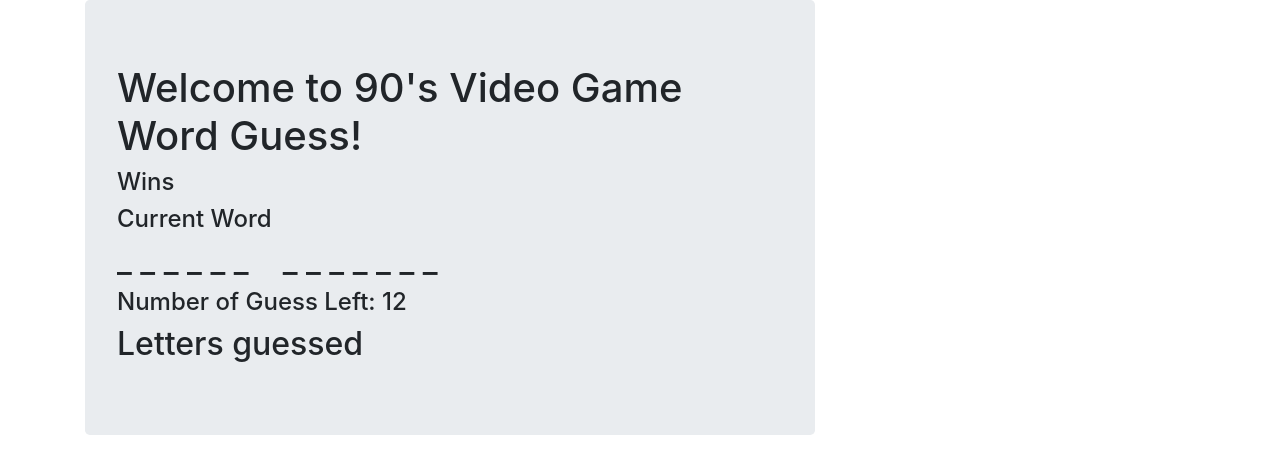
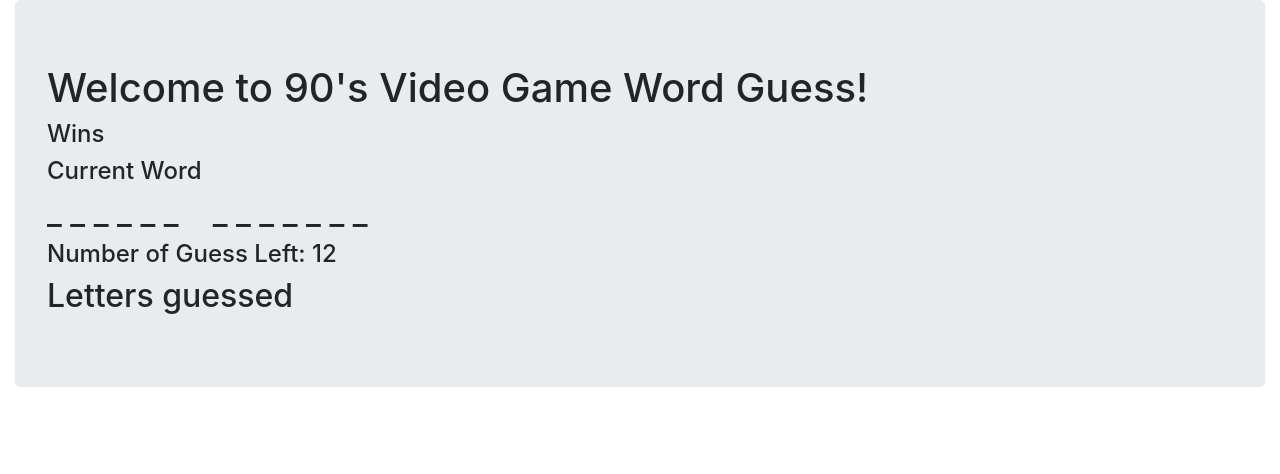
Before and after one commit to astrommen/Word-Guess-Game, a plain HTML site: page index.html in a window 1280 px wide. Drawn offline with nearby package versions, Linux system fonts and the light colour scheme.

Commit message:
changed to container-fluid & disabled row and col

```diff
--- a/index.html
+++ b/index.html
@@ -16,9 +16,9 @@
   </head>
 
   <body>
-    <div class="container">
-      <div class="row">
-        <div class="col-md-offset-2 col-md-8">
+    <div class="container-fluid">
+      <!-- <div class="row"> -->
+        <!-- <div class="col-md-offset-2 col-md-8"> -->
           <div class="jumbotron">
 
             <!-- Game Title -->
@@ -39,9 +39,9 @@
             <!-- Letters Guessed Area -->
             <h2>Letters guessed <span id="user-text"><strong></strong></span></h2>
 
-          </div> <!-- E/O Jumbotron-->
-        </div> <!-- E/O col-->
-      </div>  <!-- E/O row-->
+          </div> <!-- E/O Jumbotron -->
+        <!-- </div> E/O col -->
+      <!-- </div>  E/O row -->
     </div>  <!-- E/O container-->
     <script src="./assets/javascript/game.js"></script>
 </body>
```
